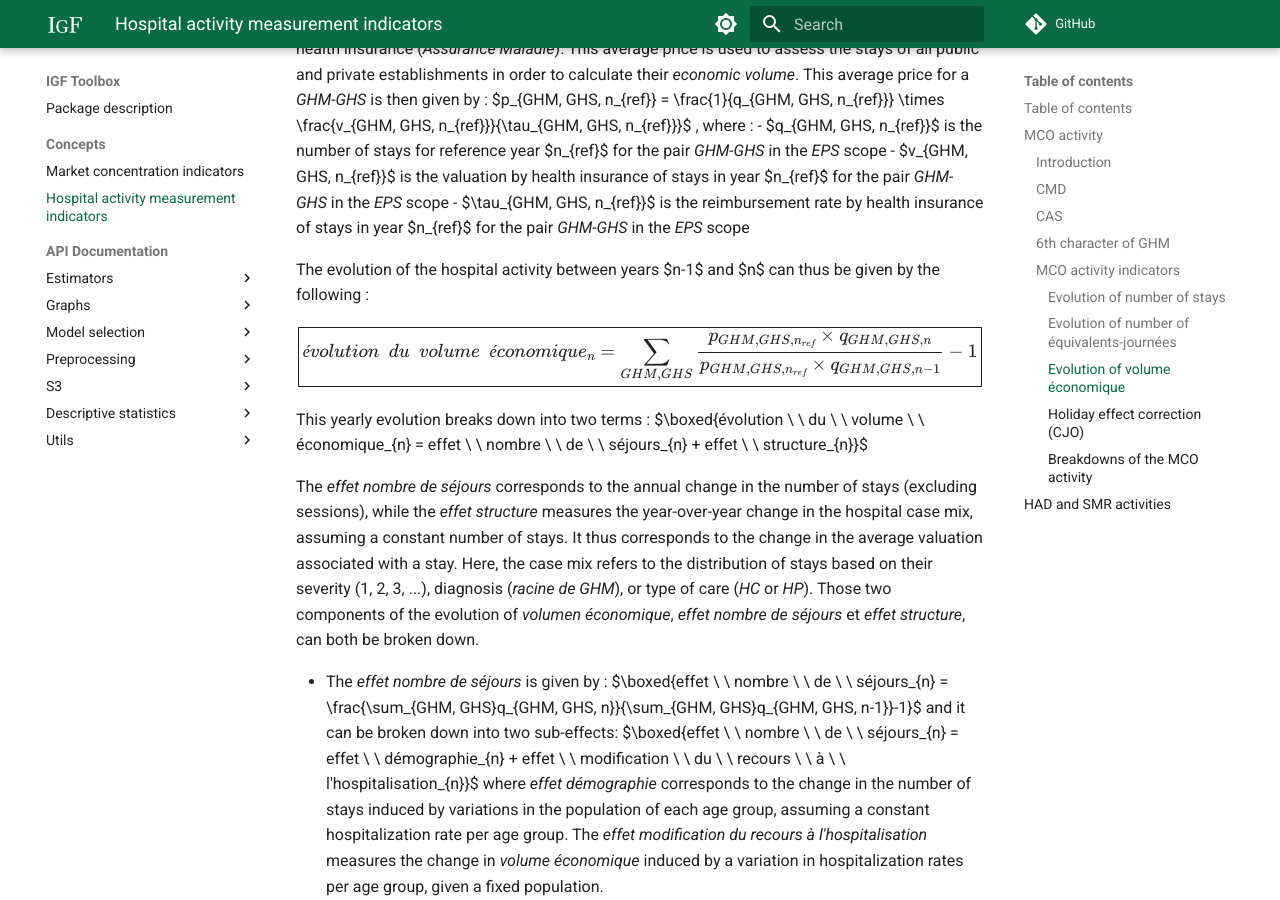
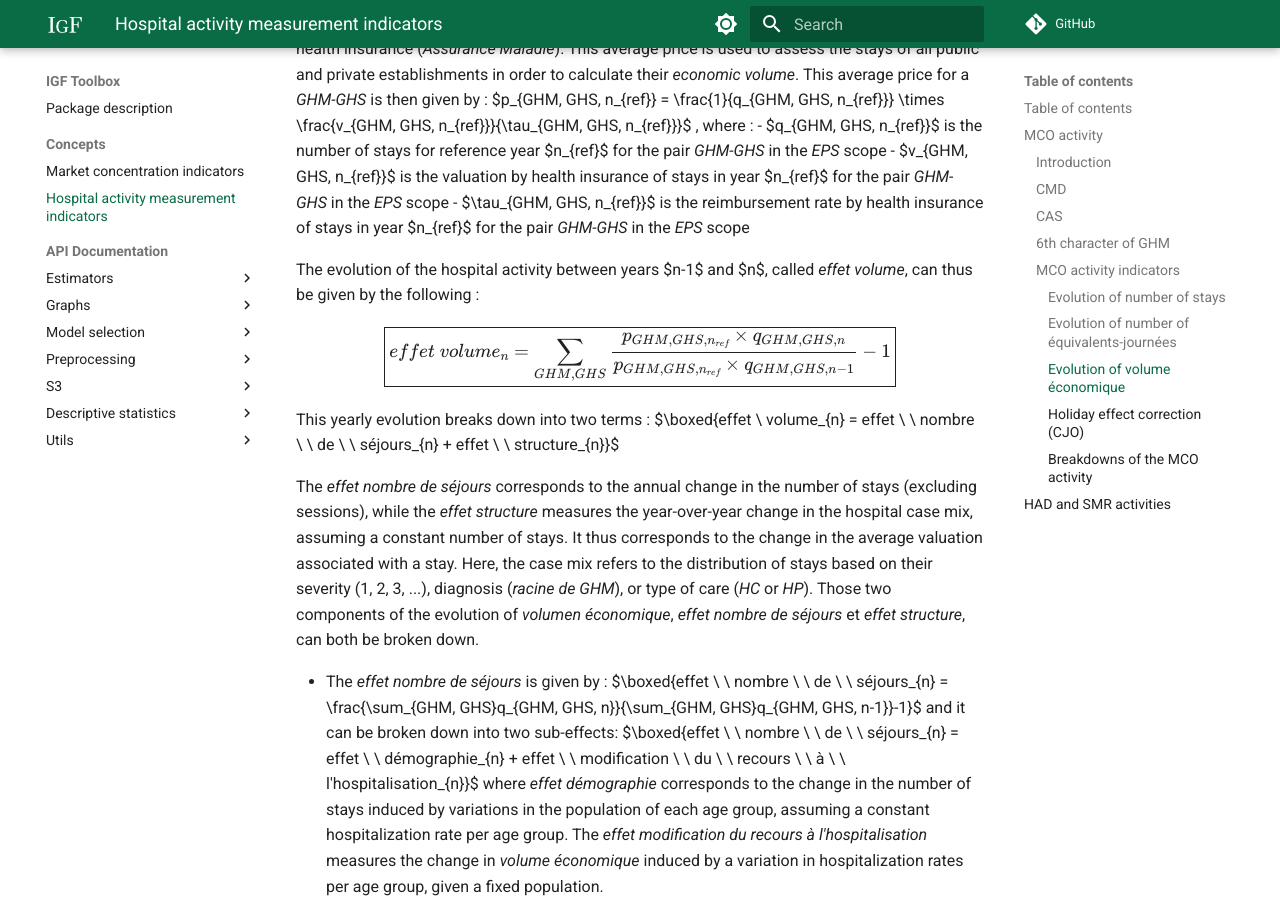
Before and after one commit to IGF-PSD/igf_toolbox, an MkDocs documentation site: the page built from docs/concepts/HOSPITAL_ACTIVITY.md, in a window 1280 px wide and 900 px high, scrolled down 6535 px. Built offline with MkDocs 1.6.1 and Material for MkDocs 9.7.7, drawn with Linux system fonts in a browser that asks for light colours; formulas are drawn with MathJax 3; comment, search, counter and statistics services are not loaded.

Commit message:
Update HOSPITAL_ACTIVITY.md

```diff
--- a/docs/concepts/HOSPITAL_ACTIVITY.md
+++ b/docs/concepts/HOSPITAL_ACTIVITY.md
@@ -155,11 +155,11 @@ This average price is usually calculated exclusively for the scope of *EPS* (*Et
 - $v_{GHM, GHS, n_{ref}}$ is the valuation by health insurance of stays in year $n_{ref}$ for the pair *GHM-GHS* in the *EPS* scope
 - $\tau_{GHM, GHS, n_{ref}}$ is the reimbursement rate by health insurance of stays in year $n_{ref}$ for the pair *GHM-GHS* in the *EPS* scope
 
-The evolution of the hospital activity between years $n-1$ and $n$ can thus be given by the following :
-$$\boxed{évolution \ \ du \ \ volume \ \ économique_{n} = \sum_{GHM, GHS}\frac{p_{GHM, GHS, n_{ref}} \times q_{GHM, GHS, n}}{p_{GHM, GHS, n_{ref}} \times q_{GHM, GHS, n-1}}-1}$$
+The evolution of the hospital activity between years $n-1$ and $n$, called *effet volume*, can thus be given by the following :
+$$\boxed{effet \\ volume_{n} = \sum_{GHM, GHS}\frac{p_{GHM, GHS, n_{ref}} \times q_{GHM, GHS, n}}{p_{GHM, GHS, n_{ref}} \times q_{GHM, GHS, n-1}}-1}$$
 
 This yearly evolution breaks down into two terms :
-$\boxed{évolution \ \ du \ \ volume \ \ économique_{n} = effet \ \ nombre \ \ de \ \ séjours_{n} + effet \ \ structure_{n}}$
+$\boxed{effet \\ volume_{n} = effet \ \ nombre \ \ de \ \ séjours_{n} + effet \ \ structure_{n}}$
 
 The *effet nombre de séjours* corresponds to the annual change in the number of stays (excluding sessions), while the *effet structure* measures the year-over-year change in the hospital case mix, assuming a constant number of stays. It thus corresponds to the change in the average valuation associated with a stay. Here, the case mix refers to the distribution of stays based on their severity (1, 2, 3, ...), diagnosis (*racine de GHM*), or type of care (*HC* or *HP*). Those two components of the evolution of *volumen économique*, *effet nombre de séjours* et *effet structure*, can both be broken down.
 
```
